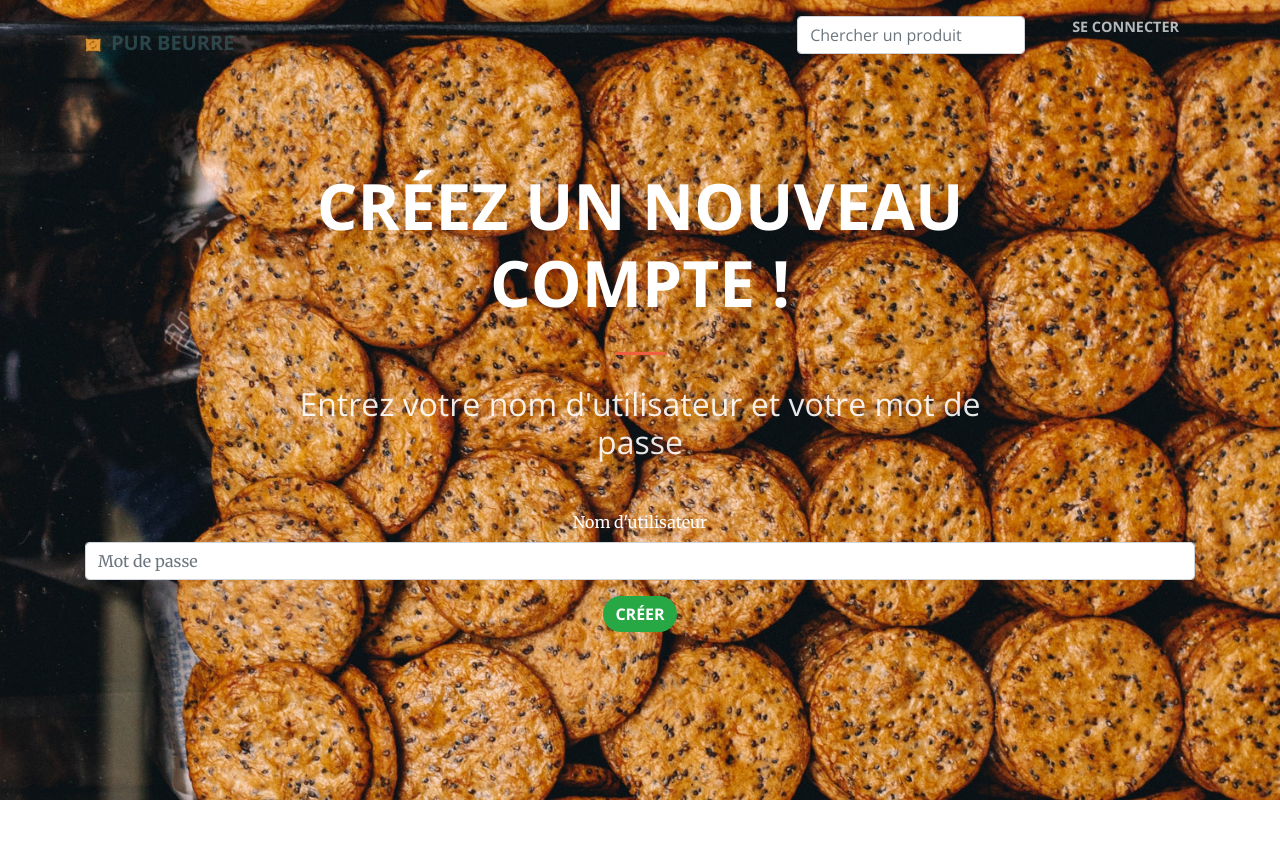
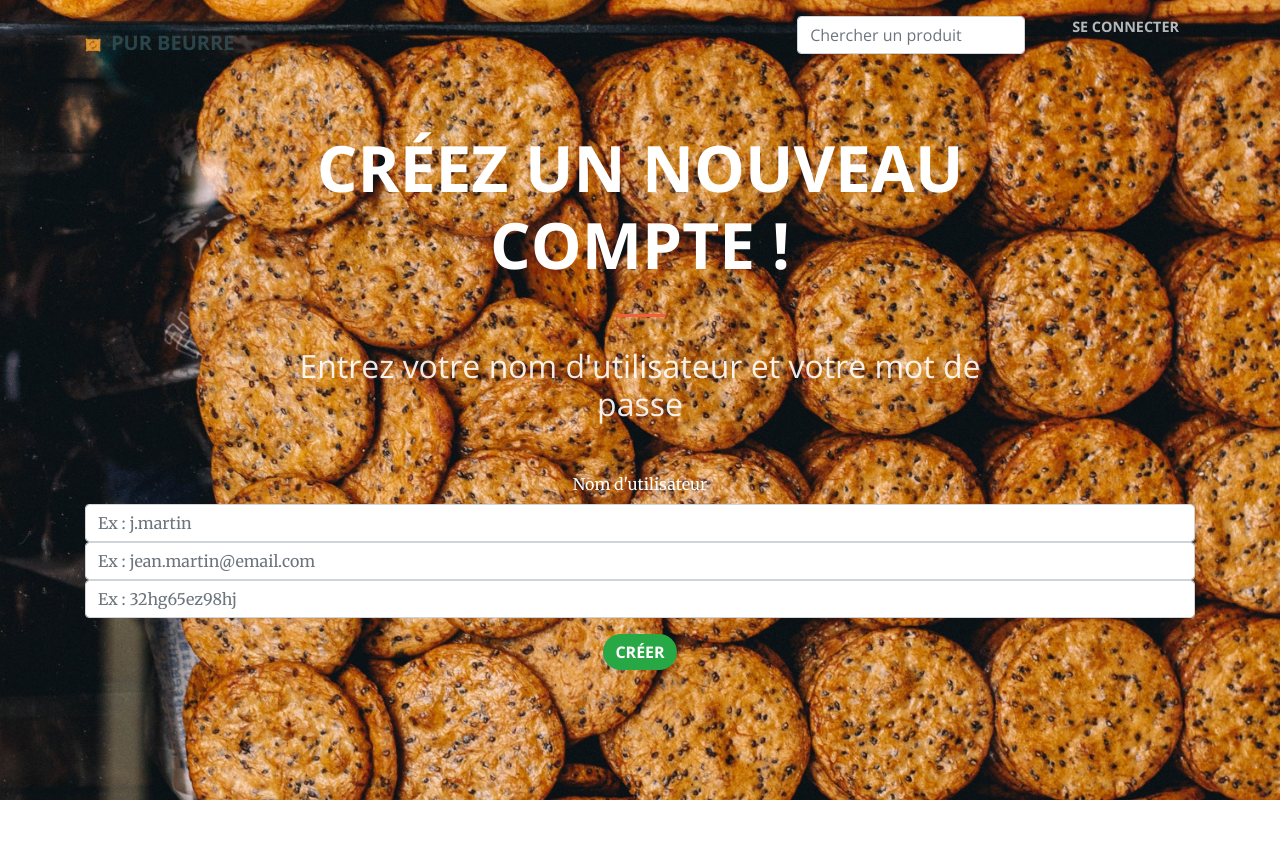
Before and after one commit to lauremenaut/2018_07_31_python_projet_8, a Django app: page /healthier_food/new_account/ in a window 1280 px wide. Shown: the top 858 px of the page. Run offline with Django 3.2, Linux system fonts and the light colour scheme; some libraries are stand-ins or nearby versions.

Commit message:
add 'email' input field in form

```diff
--- a/pur_beurre_lm/healthier_food/templates/pages/new_account.html
+++ b/pur_beurre_lm/healthier_food/templates/pages/new_account.html
@@ -25,7 +25,10 @@
                 <div class="form-group">
                     <label for="{{ form.username.id_for_label }}" class="control-label">Nom d'utilisateur</label>
                     {{ form.username }}
-                    <input id="password" class="form-control" name="password" placeholder="Mot de passe">
+
+                    <input id="username" class="form-control" name="username" placeholder="Ex : j.martin">
+                    <input id="email" class="form-control" name="email" placeholder="Ex : jean.martin@email.com">
+                    <input id="password" class="form-control" name="password" placeholder="Ex : 32hg65ez98hj">
                 </div>
                 <button type="submit" class="btn btn-success">Créer</button>
             </form>
```
